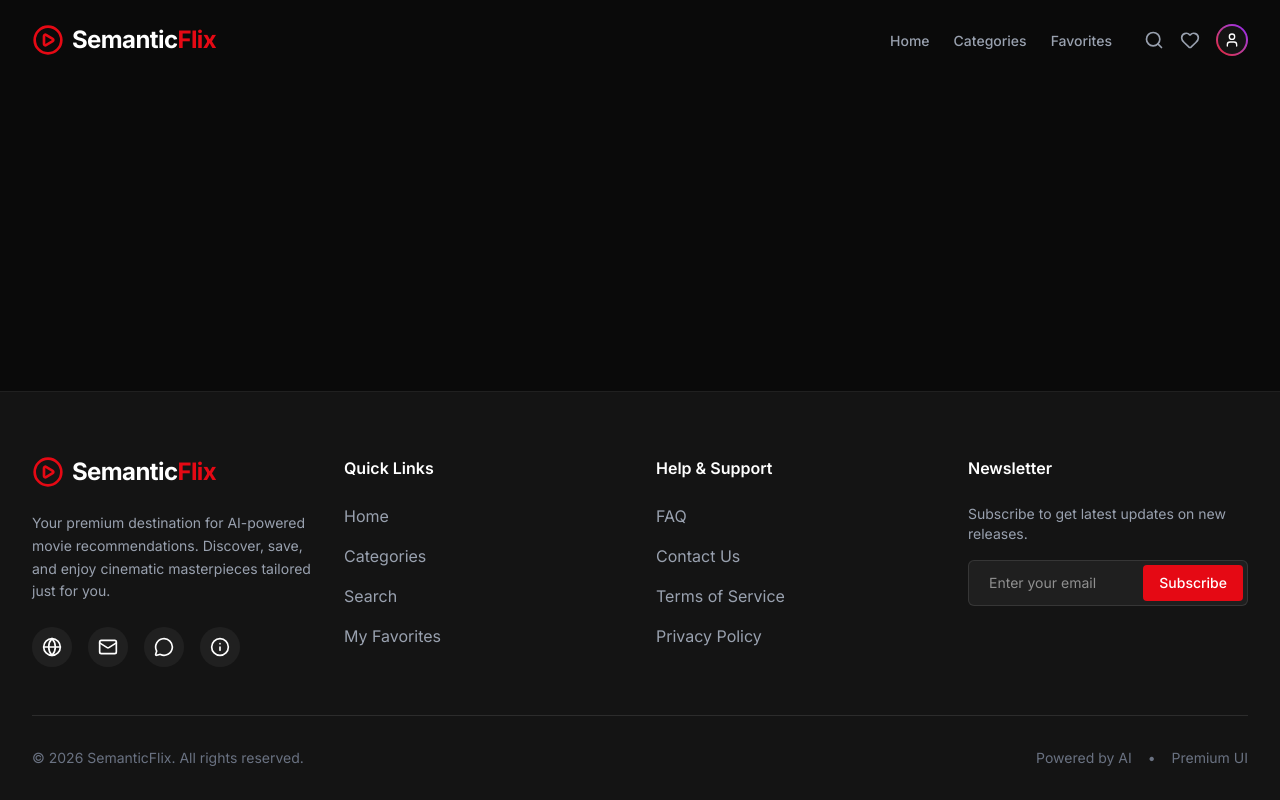
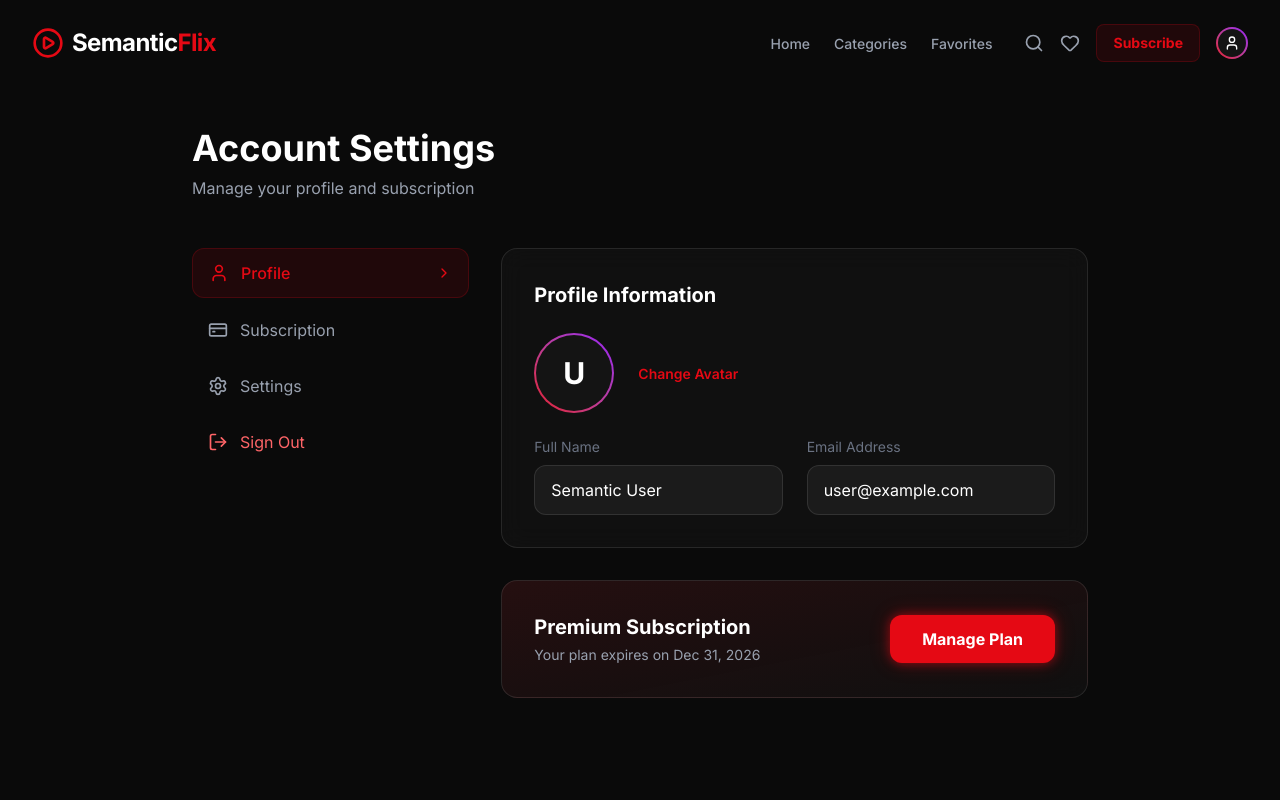
Before and after one commit to poojakanishka8/semanticflix, a React (Vite) app: page /profile in a window 1280 px wide. Shown: the top 800 px of the page. Built offline with nearby package versions, Linux system fonts and the light colour scheme.

Commit message:
Add Profile page and Subscribe/Profile functionality to Navbar

```diff
--- a/src/App.jsx
+++ b/src/App.jsx
@@ -14,6 +14,7 @@ import MovieDetails from './pages/MovieDetails';
 import Search from './pages/Search';
 import Favorites from './pages/Favorites';
 import Login from './pages/Login';
+import Profile from './pages/Profile';
 
 // Scroll to top helper
 function ScrollToTop() {
@@ -43,6 +44,7 @@ function AppContent() {
             <Route path="/movie/:id" element={<MovieDetails />} />
             <Route path="/search" element={<Search />} />
             <Route path="/favorites" element={<Favorites />} />
+            <Route path="/profile" element={<Profile />} />
           </Routes>
         </AnimatePresence>
       </main>
--- a/src/components/Navbar.jsx
+++ b/src/components/Navbar.jsx
@@ -64,11 +64,17 @@ export default function Navbar() {
               <Link to="/favorites" className="text-gray-400 hover:text-white transition-colors">
                 <Heart className="w-5 h-5" />
               </Link>
-              <div className="w-8 h-8 rounded-full bg-gradient-to-tr from-primary to-purple-600 p-0.5 cursor-pointer">
+              <Link
+                to="/profile"
+                className="hidden lg:block bg-primary/10 hover:bg-primary/20 text-primary px-4 py-2 rounded-lg text-sm font-bold border border-primary/20 transition-all"
+              >
+                Subscribe
+              </Link>
+              <Link to="/profile" className="w-8 h-8 rounded-full bg-gradient-to-tr from-primary to-purple-600 p-0.5 cursor-pointer">
                 <div className="w-full h-full bg-surface rounded-full flex items-center justify-center">
                   <User className="w-4 h-4 text-white" />
                 </div>
-              </div>
+              </Link>
             </div>
           </div>
 
--- /dev/null
+++ b/src/pages/Profile.jsx
@@ -0,0 +1,95 @@
+import { motion, AnimatePresence } from 'framer-motion';
+import { X, User, LogOut, Settings, CreditCard, ChevronRight } from 'lucide-react';
+import { useStore } from '../store/useStore';
+import { useEffect } from 'react';
+
+export default function Profile() {
+  const { user, logout, isLoggedIn } = useStore();
+  const [isOpen, setIsOpen] = [false, () => {}]; // We'll manage this via store or local state
+
+  // This is a modal component, but we can make it a full page or a dropdown.
+  // Let's create a dedicated Profile page instead for better UX.
+
+  return (
+    <div className="min-h-screen pt-32 pb-20 container mx-auto px-4 md:px-8">
+      <div className="max-w-4xl mx-auto">
+        <header className="mb-12">
+          <h1 className="text-4xl font-bold text-white mb-2">Account Settings</h1>
+          <p className="text-gray-400">Manage your profile and subscription</p>
+        </header>
+
+        <div className="grid grid-cols-1 md:grid-cols-3 gap-8">
+          {/* Sidebar */}
+          <div className="space-y-2">
+            <button className="w-full flex items-center justify-between px-4 py-3 bg-primary/10 text-primary rounded-xl font-medium border border-primary/20">
+              <div className="flex items-center gap-3">
+                <User className="w-5 h-5" /> Profile
+              </div>
+              <ChevronRight className="w-4 h-4" />
+            </button>
+            <button className="w-full flex items-center justify-between px-4 py-3 text-gray-400 hover:text-white hover:bg-white/5 rounded-xl transition-all">
+              <div className="flex items-center gap-3">
+                <CreditCard className="w-5 h-5" /> Subscription
+              </div>
+            </button>
+            <button className="w-full flex items-center justify-between px-4 py-3 text-gray-400 hover:text-white hover:bg-white/5 rounded-xl transition-all">
+              <div className="flex items-center gap-3">
+                <Settings className="w-5 h-5" /> Settings
+              </div>
+            </button>
+            <button
+              onClick={logout}
+              className="w-full flex items-center justify-between px-4 py-3 text-red-400 hover:text-red-300 hover:bg-red-400/5 rounded-xl transition-all"
+            >
+              <div className="flex items-center gap-3">
+                <LogOut className="w-5 h-5" /> Sign Out
+              </div>
+            </button>
+          </div>
+
+          {/* Content */}
+          <div className="md:col-span-2 space-y-8">
+            <div className="glass-panel p-8 rounded-2xl border border-white/10">
+              <h3 className="text-xl font-bold text-white mb-6">Profile Information</h3>
+              <div className="space-y-6">
+                <div className="flex items-center gap-6">
+                  <div className="w-20 h-20 rounded-full bg-gradient-to-tr from-primary to-purple-600 p-0.5">
+                    <div className="w-full h-full bg-surface rounded-full flex items-center justify-center text-3xl text-white uppercase font-bold">
+                      {user?.name?.[0] || 'U'}
+                    </div>
+                  </div>
+                  <div>
+                    <button className="text-sm font-semibold text-primary hover:text-accent transition-colors">Change Avatar</button>
+                  </div>
+                </div>
+
+                <div className="grid grid-cols-1 md:grid-cols-2 gap-6">
+                  <div>
+                    <label className="block text-sm text-gray-500 mb-2">Full Name</label>
+                    <input type="text" readOnly value={user?.name || 'Semantic User'} className="w-full bg-white/5 border border-white/10 rounded-xl px-4 py-3 text-white focus:outline-none focus:border-primary" />
+                  </div>
+                  <div>
+                    <label className="block text-sm text-gray-500 mb-2">Email Address</label>
+                    <input type="text" readOnly value={user?.email || 'user@example.com'} className="w-full bg-white/5 border border-white/10 rounded-xl px-4 py-3 text-white focus:outline-none focus:border-primary" />
+                  </div>
+                </div>
+              </div>
+            </div>
+
+            <div className="glass-panel p-8 rounded-2xl border border-white/10 bg-gradient-to-br from-primary/10 to-transparent">
+              <div className="flex flex-col md:flex-row md:items-center justify-between gap-6">
+                <div>
+                  <h3 className="text-xl font-bold text-white mb-1">Premium Subscription</h3>
+                  <p className="text-gray-400 text-sm">Your plan expires on Dec 31, 2026</p>
+                </div>
+                <button className="bg-primary hover:bg-accent text-white px-8 py-3 rounded-xl font-bold transition-all shadow-neon">
+                  Manage Plan
+                </button>
+              </div>
+            </div>
+          </div>
+        </div>
+      </div>
+    </div>
+  );
+}
```
